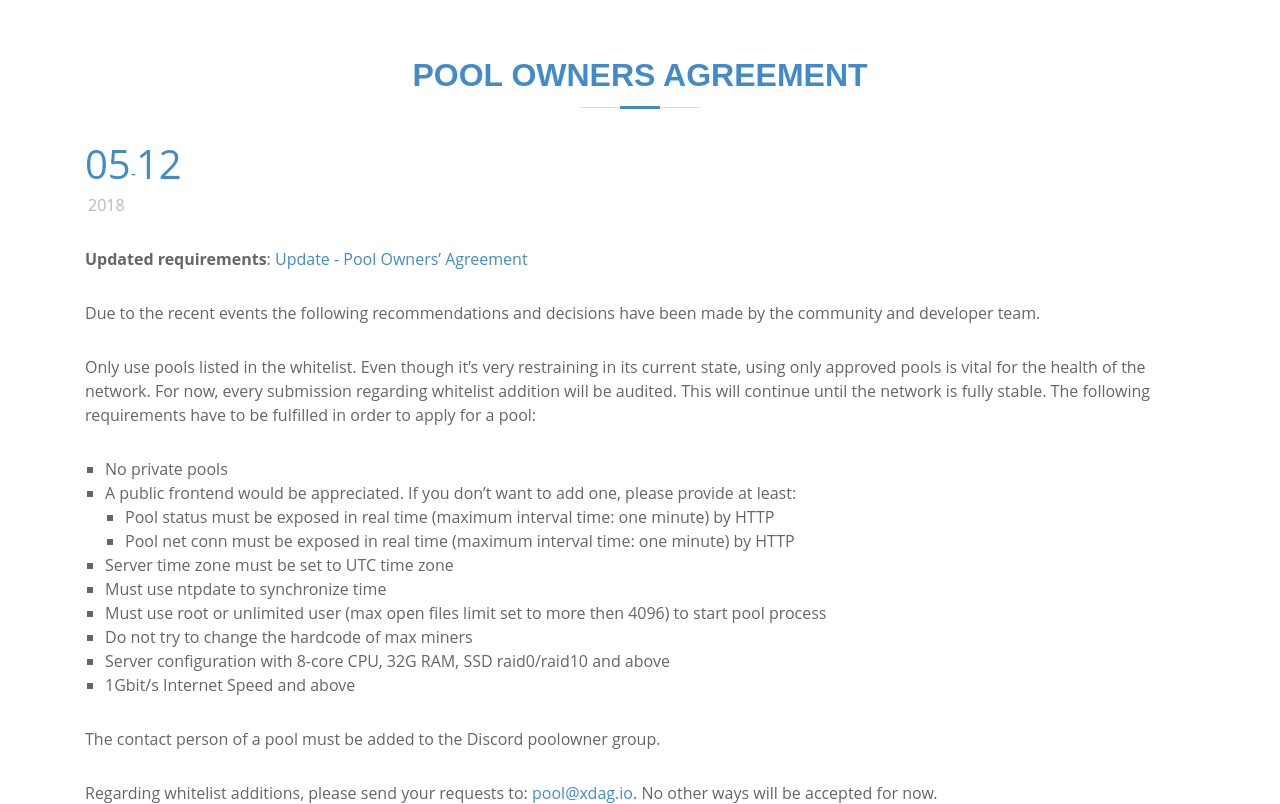
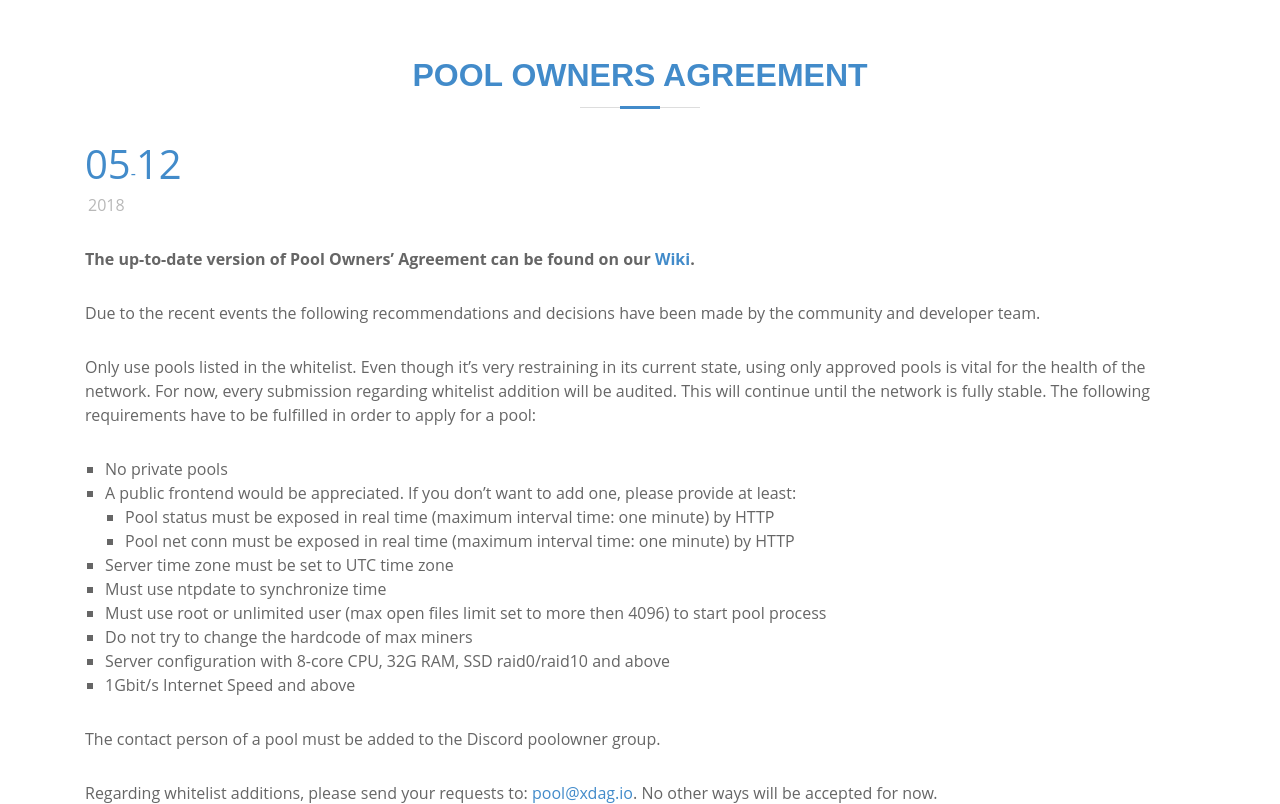
Before and after one commit to XDagger/XDagger.github.io, a Jekyll site: the page built from _posts/2018-05-12-Pool-Owners-Agreement.md, in a window 1280 px wide and 900 px high, cut to the strip 96-900 px from the top of the window. Built offline with Jekyll 4.4.1, drawn with Linux system fonts in a browser that asks for light colours.

Commit message:
Add link to Pool Owners Agreement Wiki page

```diff
--- a/_posts/2018-05-12-Pool-Owners-Agreement.md
+++ b/_posts/2018-05-12-Pool-Owners-Agreement.md
@@ -5,7 +5,7 @@ date: "2018-05-12 10:00:00"
 image: assets/images/about-mining.png
 ---
 
-**Updated requirements**: [Update - Pool Owners' Agreement]({% post_url 2018-06-02-update-pool-owners-agreement %})
+**The up-to-date version of Pool Owners' Agreement can be found on our [Wiki](https://github.com/XDagger/xdag/wiki/White-List#pool-owners-agreement).**
 
 Due to the recent events the following recommendations and decisions have been made by the community and developer team.
 
```
